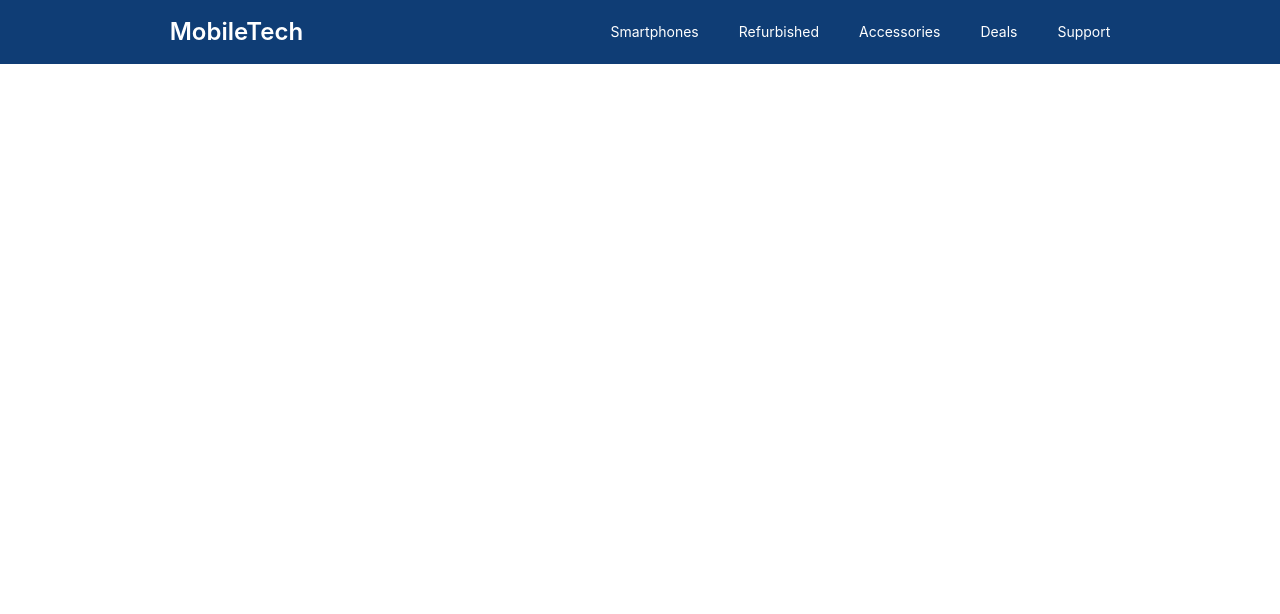
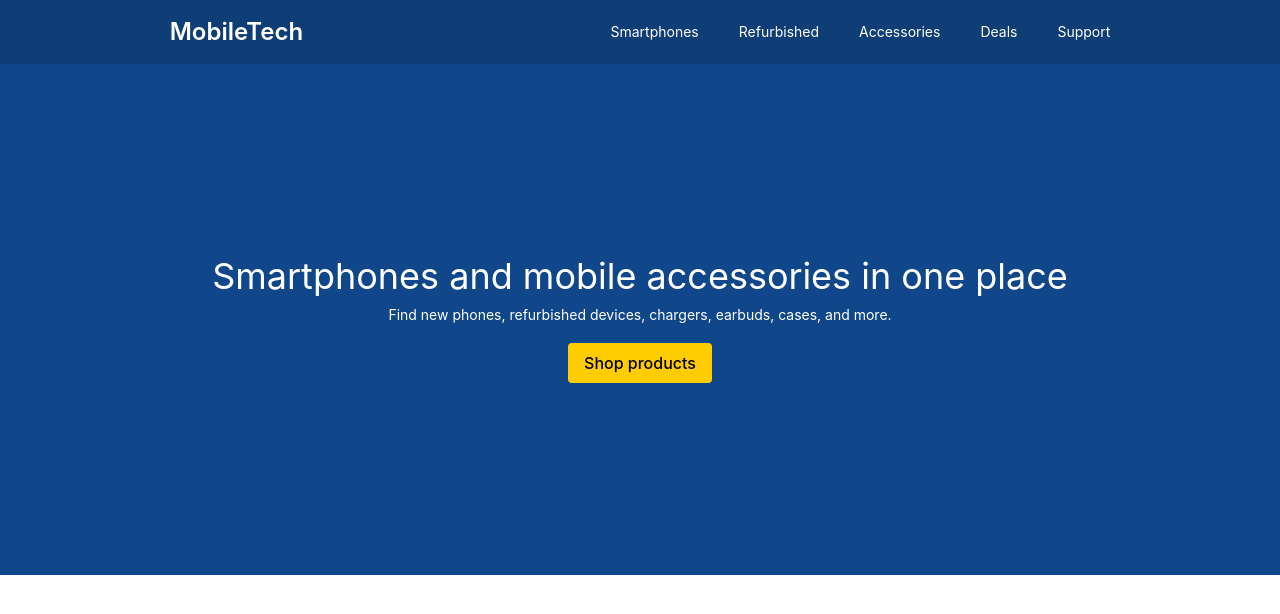
Before and after one commit to manos-grigorakis/mobiletech, a Vue app in the folder frontend/: page / in a window 1280 px wide. Shown: the top 614 px of the page. Built offline with nearby package versions, Linux system fonts and the light colour scheme; the HTML template or start-up script is replaced by a standard one.

Commit message:
feat: add hero section

```diff
--- /dev/null
+++ b/frontend/src/components/home/HeroSection.vue
@@ -0,0 +1,15 @@
+<template>
+  <section
+    class="flex flex-col items-center justify-center py-48 text-center text-white bg-primary-700"
+  >
+    <h1 class="text-4xl">Smartphones and mobile accessories in one place</h1>
+    <p class="mt-2 text-sm leading-relaxed">
+      Find new phones, refurbished devices, chargers, earbuds, cases, and more.
+    </p>
+    <button
+      class="px-4 py-2 mt-4 font-medium text-black rounded bg-accent-500 hover:bg-accent-600 hover:cursor-pointer"
+    >
+      Shop products
+    </button>
+  </section>
+</template>
--- a/frontend/src/router/index.ts
+++ b/frontend/src/router/index.ts
@@ -1,8 +1,9 @@
+import HomeView from '@/views/HomeView.vue'
 import { createRouter, createWebHistory } from 'vue-router'
 
 const router = createRouter({
   history: createWebHistory(import.meta.env.BASE_URL),
-  routes: [],
+  routes: [{ path: '/', component: HomeView }],
 })
 
 export default router
--- a/frontend/src/styles/index.css
+++ b/frontend/src/styles/index.css
@@ -1,4 +1,5 @@
 @import 'tailwindcss';
+@import url('https://fonts.googleapis.com/css2?family=Inter:wght@400;500;600;700&family=Space+Grotesk:wght@400;600;700&display=swap');
 
 :root {
   /* Base */
@@ -18,7 +19,16 @@
   --primary-900: #0a254d;
 
   /* Accent */
+  --accent-50: #fff9db;
+  --accent-100: #fff3b0;
+  --accent-200: #ffe680;
+  --accent-300: #ffd94d;
+  --accent-400: #ffcf1a;
   --accent-500: #ffcc00;
+  --accent-600: #e6b800;
+  --accent-700: #b38f00;
+  --accent-800: #806600;
+  --accent-900: #4d3d00;
 }
 
 @theme {
@@ -39,5 +49,18 @@
   --color-primary-900: var(--primary-900);
 
   /* Accent */
+  --color-accent-50: var(--accent-50);
+  --color-accent-100: var(--accent-100);
+  --color-accent-200: var(--accent-200);
+  --color-accent-300: var(--accent-300);
+  --color-accent-400: var(--accent-400);
   --color-accent-500: var(--accent-500);
+  --color-accent-600: var(--accent-600);
+  --color-accent-700: var(--accent-700);
+  --color-accent-800: var(--accent-800);
+  --color-accent-900: var(--accent-900);
 }
+
+body {
+  font-family: 'Inter', sans-serif;
+}
--- /dev/null
+++ b/frontend/src/views/HomeView.vue
@@ -0,0 +1,7 @@
+<script setup lang="ts">
+import HeroSection from '@/components/home/HeroSection.vue'
+</script>
+
+<template>
+  <HeroSection />
+</template>
```
